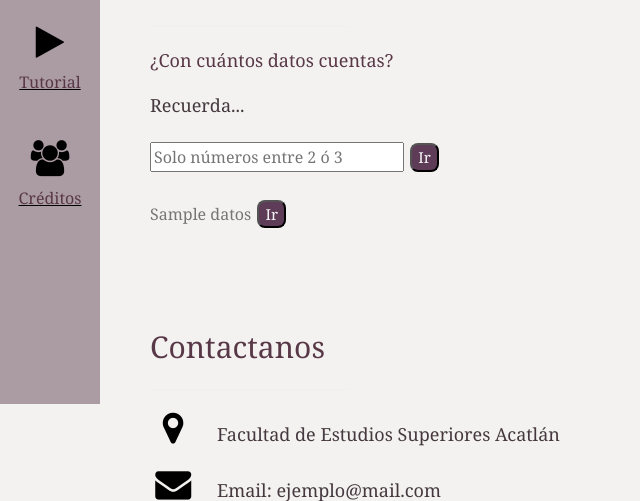
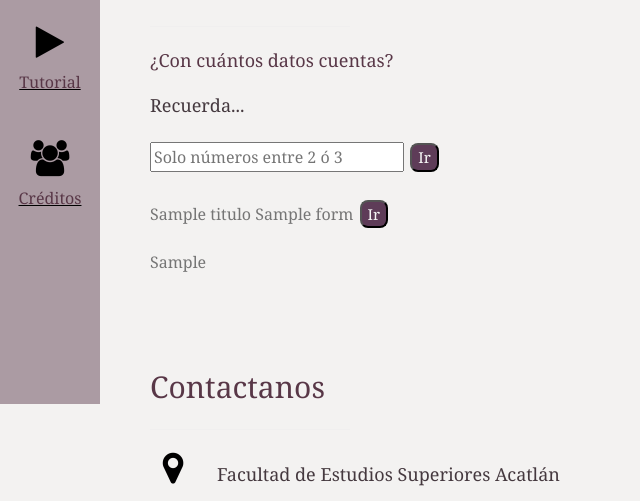
Before and after one commit to mucinoab/MII, a Django app: template templates/lagrange_elegir.html in a window 1280 px wide. Shown: the part 396-897 px from the top of the page, without its empty margins (0-640 px from the left). Run offline with Django 3.2, Linux system fonts and the light colour scheme; tables that the repository leaves empty hold one stand-in row (values such as "Sample post"); the template is opened without the code that fills it: values that come from a table or form of the project are taken from there, most other values are stand-ins (such as "Sample title", 1, 10 or a date in 2020).

Commit message:
Avances Lagrange

```diff
--- a/lagrange/forms.py
+++ b/lagrange/forms.py
@@ -1,4 +1,5 @@
 from django import forms
+
 # from django.core.validators import MaxValueValidator, MinValueValidator
 
 op1 = (
@@ -14,11 +15,13 @@ op1 = (
     (10, 10)
 )
 
-
 class In(forms.Form):
     numero_datos = forms.ChoiceField(choices=op1)
 
 class datos(forms.Form):
-
-    x = forms.FloatField(required=True, widget=forms.TextInput(attrs={'placeholder': '0.0'}))
-    fx = forms.FloatField(required=True, widget=forms.TextInput(attrs={'placeholder': '0.0'}))
+    def __init__(self, n, *args, **kwargs):
+        super(datos, self).__init__(*args, **kwargs)
+        self.resul = {"titulos": ["x", "f(x)"], "datos": []}
+        for i in range(0, n):
+            self.resul["datos"].append([forms.FloatField(required=True, widget=forms.TextInput(attrs={'placeholder': '0.0'})),
+                                        forms.FloatField(required=True, widget=forms.TextInput(attrs={'placeholder': '0.0'}))])
--- a/templates/lagrange_elegir.html
+++ b/templates/lagrange_elegir.html
@@ -26,7 +26,7 @@
 
     <!-- Inicio Section -->
     <div class="w3-content w3-justify w3-text-grey w3-padding-64" id="inicio">
-    <h2 class="w3-hide-medium w3-hide-large w3-text-light-grey">Interpolación polinómica de Lagrange</h2>
+    <h2 class="w3-hide-medium w3-hide-large w3-text-light-grey">Interpolación Polinómica de Lagrange</h2>
     <hr style="width:200px" class="w3-opacity">
     <h3 style="font-size: large;">¿Con cuántos datos cuentas? </h3>
     <p>Recuerda...</p>
@@ -35,17 +35,33 @@
         <input type="submit" class="button" value="Ir"/>
     </form>
 
-{#    <form> {{ datos }}</form>#}
-
-    <form method="GET">
-    {% csrf_token %}
-    {{ datos}}
+{#    <form method="GET">#}
+{#    {% csrf_token %}#}
+{#    {{ datos}}#}
 {#    <table>#}
-{#        {% for form in formset %}#}
+{#        {% for form in datos %}#}
 {#        {{ form }}#}
 {#        {% endfor %}#}
 {#    </table>#}
+{#        <input type="submit" class="button" value="Ir"/>#}
+{#</form>#}
+
+
+{#    <table align="center">#}
+<form method="POST">
+       {% csrf_token %}
+        {% for titulo in datos.titulos%}
+            <th>{{ titulo }}</th>
+        {% endfor %}
+        {% for value in datos.datos %}
+            <td>{{ value }}</td>
+        {% endfor %}
+{#    </table>#}
+
+
         <input type="submit" class="button" value="Ir"/>
+        </form>
+<form>
+ {{ datos.as_table }}
 </form>
-
 {% endblock %}
```
Also changed, not shown: lagrange/views.py (+11 -5 lines).
